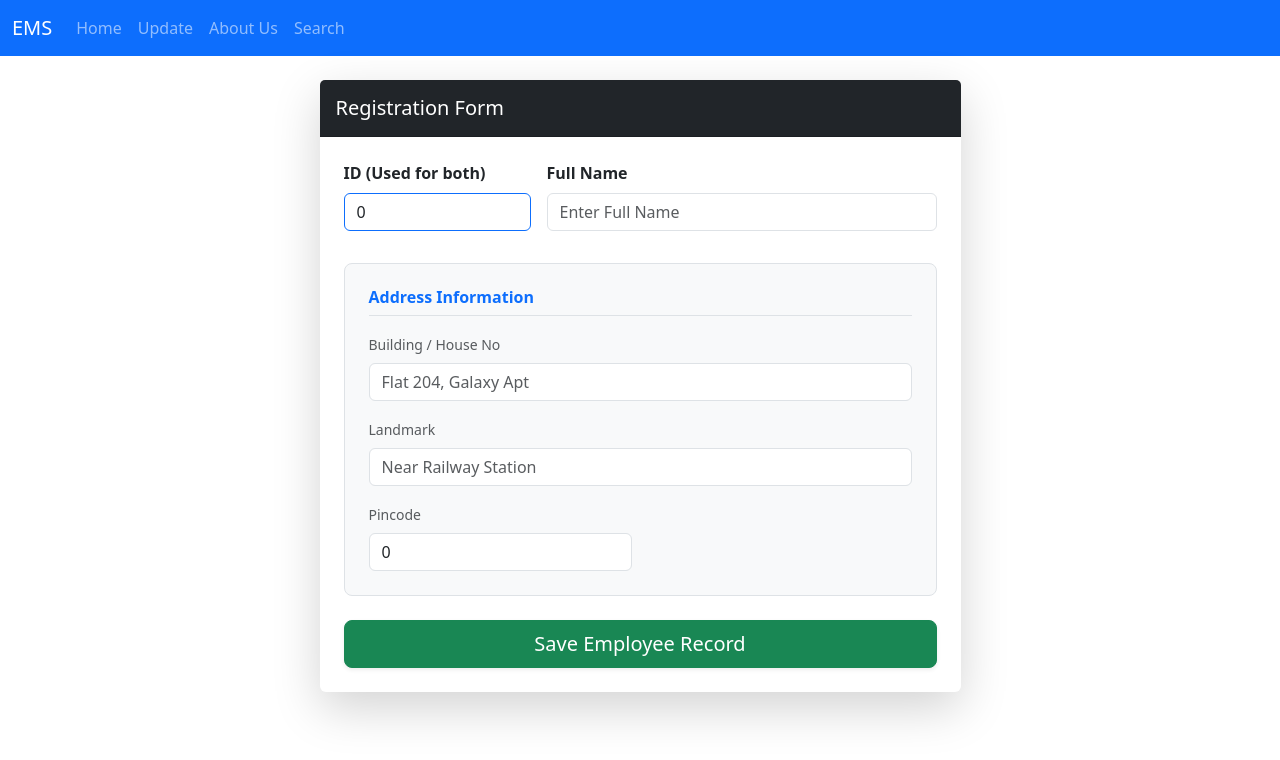
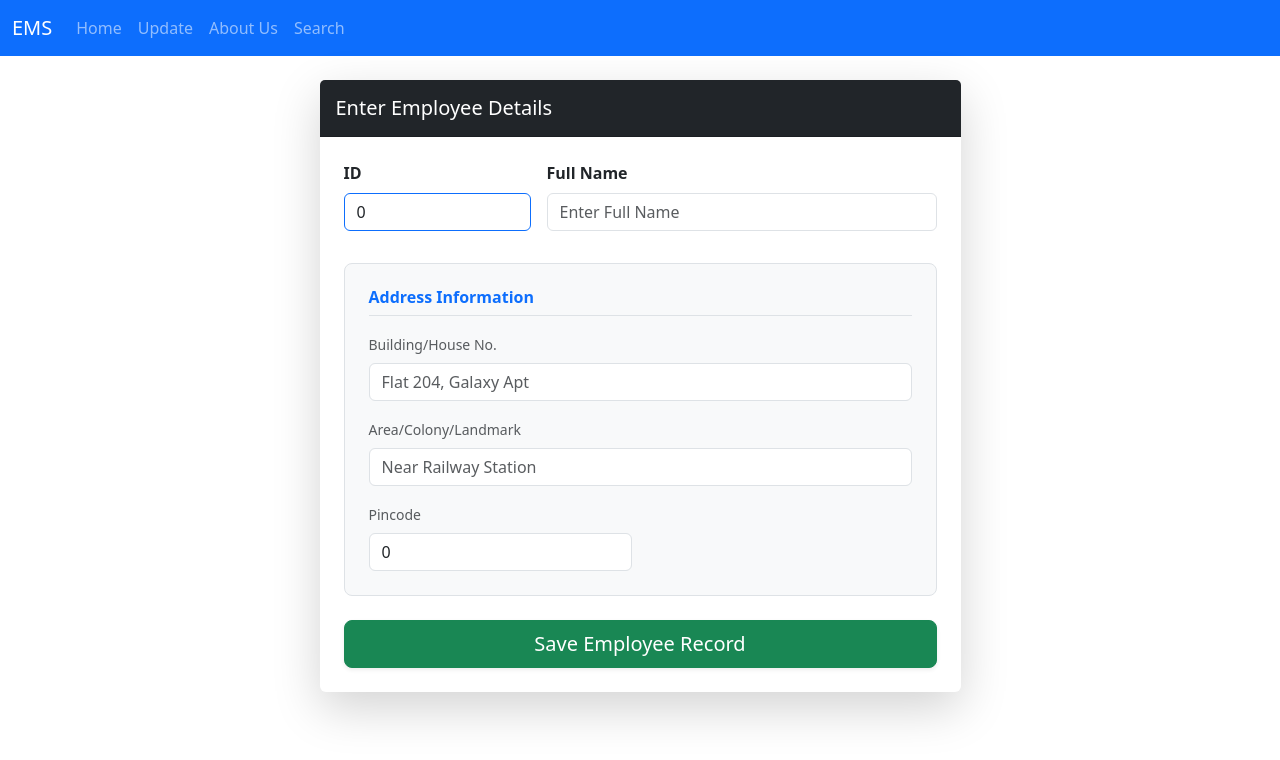
Before and after one commit to Nikhilbhamare11/Employee-Management-System, an Angular app in the folder Frontend/: page / in a window 1280 px wide. Shown: the top 760 px of the page. Built offline with nearby package versions, Linux system fonts and the light colour scheme.

Commit message:
Some Changes

```diff
--- a/Frontend/src/app/employs/employs.html
+++ b/Frontend/src/app/employs/employs.html
@@ -62,13 +62,13 @@
         <div class="col-md-7">
             <div class="card shadow-lg border-0">
                 <div class="card-header bg-dark text-white py-3">
-                    <h5 class="mb-0">Registration Form</h5>
+                    <h5 class="mb-0">Enter Employee Details</h5>
                 </div>
                 <div class="card-body p-4">
                     <form (ngSubmit)="onSubmit()">
                         <div class="row g-3">
                             <div class="col-md-4">
-                                <label class="form-label fw-bold">ID (Used for both)</label>
+                                <label class="form-label fw-bold">ID</label>
                                 <input type="number" [(ngModel)]="newEmployee.id" (ngModelChange)="syncIds()" name="id"
                                     class="form-control border-primary" placeholder="101" required>
                             </div>
@@ -84,12 +84,12 @@
                                     </h6>
                                     <div class="row g-3">
                                         <div class="col-md-12">
-                                            <label class="form-label small text-muted">Building / House No</label>
+                                            <label class="form-label small text-muted">Building/House No.</label>
                                             <input type="text" [(ngModel)]="newEmployee.a.building_no" name="bno"
                                                 class="form-control" placeholder="Flat 204, Galaxy Apt">
                                         </div>
                                         <div class="col-md-12">
-                                            <label class="form-label small text-muted">Landmark</label>
+                                            <label class="form-label small text-muted">Area/Colony/Landmark</label>
                                             <input type="text" [(ngModel)]="newEmployee.a.landmark" name="land"
                                                 class="form-control" placeholder="Near Railway Station">
                                         </div>
--- a/Frontend/src/app/search/search.html
+++ b/Frontend/src/app/search/search.html
@@ -1,7 +1,7 @@
 <div class="container py-2">
-    <div class="card shadow-sm border-0 h-100">
+    <div class="card shadow-sm border-1">
         <div class="card-header bg-primary text-white py-3">
-            <h5 class="mb-0"><i class="bi bi-search"></i> Search Employee Portal</h5>
+            <h5 class="mb-0"><i class="bi bi-search"></i> Search Employees</h5>
         </div>
         <div class="card-body">
             <div class="input-group mb-3">
@@ -28,22 +28,22 @@
             </div>
             }
             @if (foundEmployee() && !isLoading()) {
-            <div class="mt-4 border rounded p-3 bg-white shadow-sm">
+            <div class="container border rounded p-3 bg-info-subtle shadow-sm">
                 <div class="d-flex align-items-center mb-3">
                     <div class="bg-primary text-white rounded-circle px-3 py-2 me-3">
                         {{ foundEmployee().name[0] }}
                     </div>
-                    <h5 class="mb-0">{{ foundEmployee().name }}</h5>
+                    <h5 class="mb-0 fs-3">{{ foundEmployee().name }}</h5>
                 </div>
                 <div class="row small">
-                    <div class="col-6 text-muted">Employee ID:</div>
-                    <div class="col-6 fw-bold text-end">{{ foundEmployee().id }}</div>
+                    <div class="col-2 fs-4 fw-bold text-muted">Employee ID:</div>
+                    <div class="col-1 fs-5 fw-bold text-end">{{ foundEmployee().id }}</div>
                     <hr class="my-2">
-                    <div class="col-12 text-muted mb-1">Address Details:</div>
-                    <div class="col-12 bg-light p-2 rounded">
+                    <div class="col-2 fs-4 fw-bold mb-1">Address Details:</div>
+                    <div class="col-3 fs-5 p-2 rounded">
                         <p class="mb-0"><strong>Building/House No:</strong> {{ foundEmployee().a?.building_no }}
                         </p>
-                        <p class="mb-0"><strong>Locality:</strong> {{ foundEmployee().a?.landmark }}</p>
+                        <p class="mb-0"><strong>Area/Colony/Landmark:</strong> {{ foundEmployee().a?.landmark }}</p>
                         <p class="mb-0"><strong>Pincode:</strong> {{ foundEmployee().a?.pincode }}</p>
                     </div>
                 </div>
@@ -55,4 +55,3 @@
             }
         </div>
     </div>
-</div>
--- a/Frontend/src/app/update/update.html
+++ b/Frontend/src/app/update/update.html
@@ -8,7 +8,7 @@
                 <form (ngSubmit)="onSubmit()">
                     <div class="row g-3">
                         <div class="col-md-4">
-                            <label class="form-label fw-bold">ID (Used for both)</label>
+                            <label class="form-label fw-bold">ID</label>
                             <input type="number" name="id" class="form-control border-primary" placeholder="101"
                                 required>
                         </div>
@@ -23,12 +23,12 @@
                                 </h6>
                                 <div class="row g-3">
                                     <div class="col-md-12">
-                                        <label class="form-label small text-muted">Building / House No</label>
+                                        <label class="form-label small text-muted">Building/House No.</label>
                                         <input type="text" name="bno" class="form-control"
                                             placeholder="Flat 204, Galaxy Apt">
                                     </div>
                                     <div class="col-md-12">
-                                        <label class="form-label small text-muted">Landmark</label>
+                                        <label class="form-label small text-muted">Area/Colony/Landmark</label>
                                         <input type="text" name="land" class="form-control"
                                             placeholder="Near Railway Station">
                                     </div>
```
